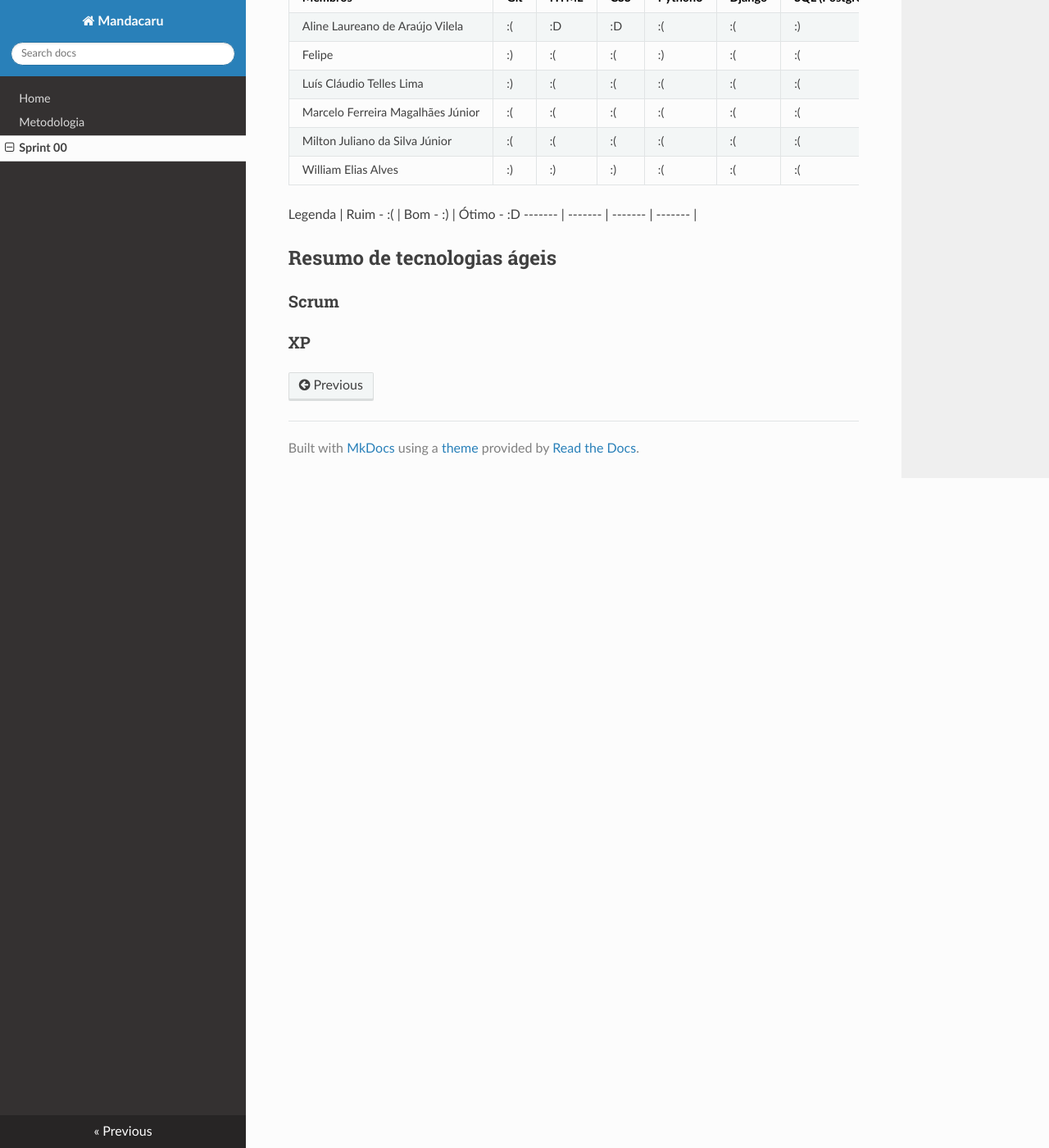
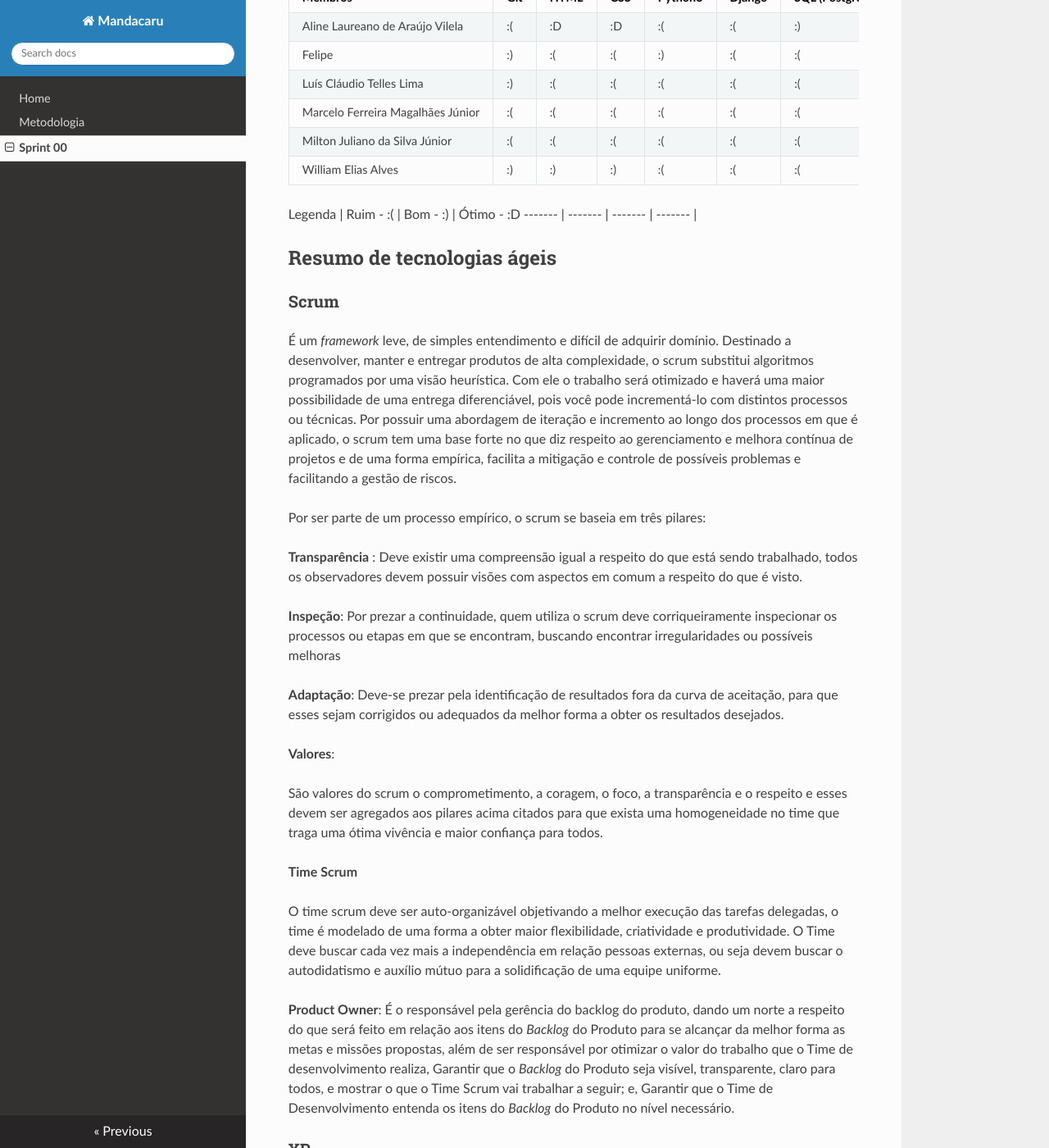
Before and after one commit to MDS-Mandacaru/Documentacao-Mandacaru, an MkDocs documentation site: the page built from docs/sprint00.md, in a window 1280 px wide and 1400 px high, scrolled down 870 px. Shown: the whole window at 82% size. Built offline with MkDocs 1.6.1, drawn with Linux system fonts in a browser that asks for light colours; nearby versions of some CDN libraries; old or Windows-style settings are respelled for this version of MkDocs.

Commit message:
Adicionando texto base Scrum

```diff
--- a/docs/sprint00.md
+++ b/docs/sprint00.md
@@ -40,4 +40,31 @@ Legenda | Ruim - :( | Bom - :) | Ótimo - :D
 ## Resumo de tecnologias ágeis
 
 ### Scrum
+
+É um _framework_ leve, de simples entendimento e difícil de adquirir domínio.
+Destinado a desenvolver, manter e entregar produtos de alta complexidade, o scrum substitui algoritmos programados por uma visão heurística.
+Com ele o trabalho será otimizado e haverá uma maior possibilidade de uma entrega diferenciável, pois você pode incrementá-lo com distintos processos ou técnicas.
+Por possuir uma abordagem de iteração e incremento ao longo dos processos em que é aplicado, o scrum tem uma base forte no que diz respeito ao gerenciamento e melhora contínua de projetos e de uma forma empírica, facilita a mitigação e controle de possíveis problemas e facilitando a gestão de riscos.
+
+Por ser parte de um processo empírico, o scrum se baseia em três pilares:
+
+**Transparência** : Deve existir uma compreensão igual a respeito do que está sendo trabalhado, todos os observadores devem possuir visões com aspectos em comum a respeito do que é visto.
+
+**Inspeção**: Por prezar a continuidade, quem utiliza o scrum deve corriqueiramente inspecionar os processos ou etapas em que se encontram, buscando encontrar irregularidades ou possíveis melhoras
+
+**Adaptação**: Deve-se prezar pela identificação de resultados fora da curva de aceitação, para que esses sejam corrigidos ou adequados da melhor forma a obter os resultados desejados.
+
+**Valores**:
+
+São valores do scrum o comprometimento, a coragem, o foco, a transparência e o respeito  e esses devem ser agregados aos pilares acima citados para que exista uma homogeneidade no time que traga uma ótima vivência e maior  confiança para todos.
+
+**Time Scrum**
+
+O time scrum deve ser auto-organizável objetivando a melhor execução das tarefas delegadas, o time é modelado de uma forma a obter maior flexibilidade, criatividade e produtividade.
+O Time deve buscar cada vez mais a independência em relação pessoas externas, ou seja devem buscar o autodidatismo e auxílio mútuo para a solidificação de uma equipe uniforme.
+
+
+**Product Owner**: É o responsável pela gerência do backlog do produto, dando um norte a respeito do que será feito em relação aos itens  do _Backlog_ do Produto  para se alcançar da  melhor forma as metas e missões propostas, além de ser responsável por  otimizar o valor do trabalho que o Time de desenvolvimento realiza, Garantir que o _Backlog_ do Produto seja visível, transparente, claro para todos, e mostrar o que o Time Scrum vai trabalhar a seguir; e, Garantir que o Time de Desenvolvimento entenda os itens do _Backlog_  do Produto no nível necessário.
+
+
 ### XP
```
